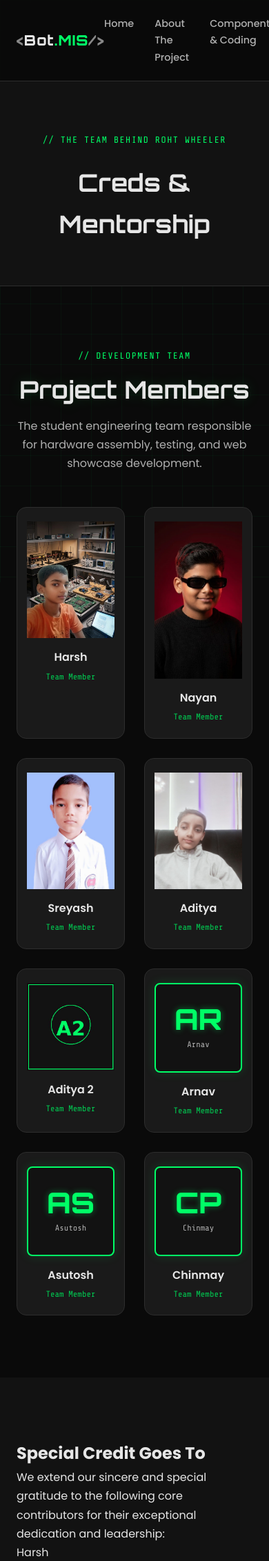
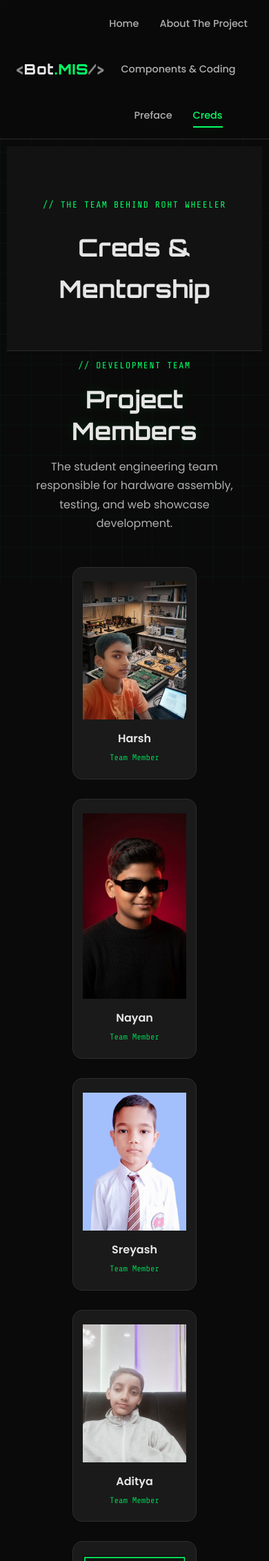
Before and after one commit to pratimask2021996-alt/roht-wheeler-bot, a Flask app: page /creds in a window 390 px wide. Shown: the top 2263 px of the page at 69% size. Run offline with Flask 3, Linux system fonts and the light colour scheme.

Commit message:
Implement mobile screen overflow and responsive styles
Added media queries for mobile responsiveness and overflow fixes.

```diff
--- a/static/css/style.css
+++ b/static/css/style.css
@@ -999,3 +999,33 @@ body, html {
   height: auto;      /* Photo ka ratio kharab nahi hoga */
   display: block;
 }
+/* Mobile Screen Overflow Fix */
+@media (max-width: 768px) {
+  /* Screen ko flex rakhne ke liye taaki horizontal cut na ho */
+  html, body {
+    width: 100% !important;
+    overflow-x: auto !important; /* Scroll lock nahi hoga */
+  }
+
+  /* Header/Navbar responsive wrapper */
+  nav, .navbar, .header {
+    flex-wrap: wrap !important;
+    justify-content: center !important;
+    height: auto !important;
+  }
+
+  /* Page Sections ko full container fit karne ke liye */
+  .section, main, container {
+    width: 100% !important;
+    max-width: 100% !important;
+    padding: 10px !important;
+    box-sizing: border-box !important;
+  }
+
+  /* Credits aur Preface jo rotate karne pe dikhte hain */
+  #credits, #preface, .credits-section, .preface-section {
+    display: block !important;
+    width: 100% !important;
+    clear: both !important;
+  }
+}
```
